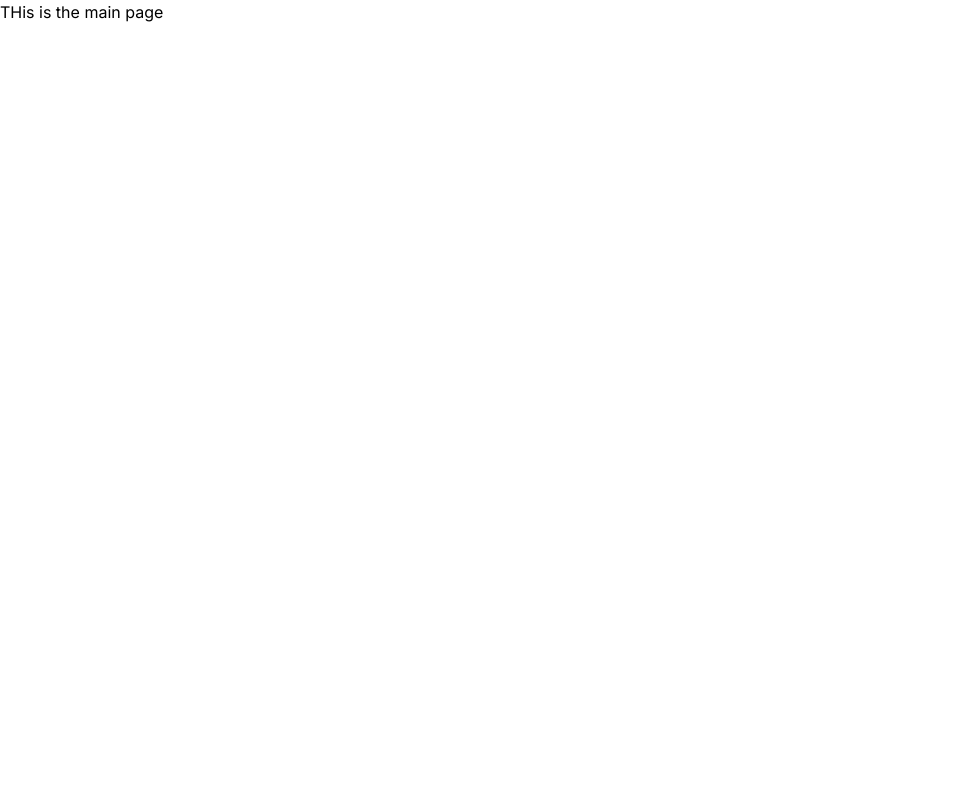
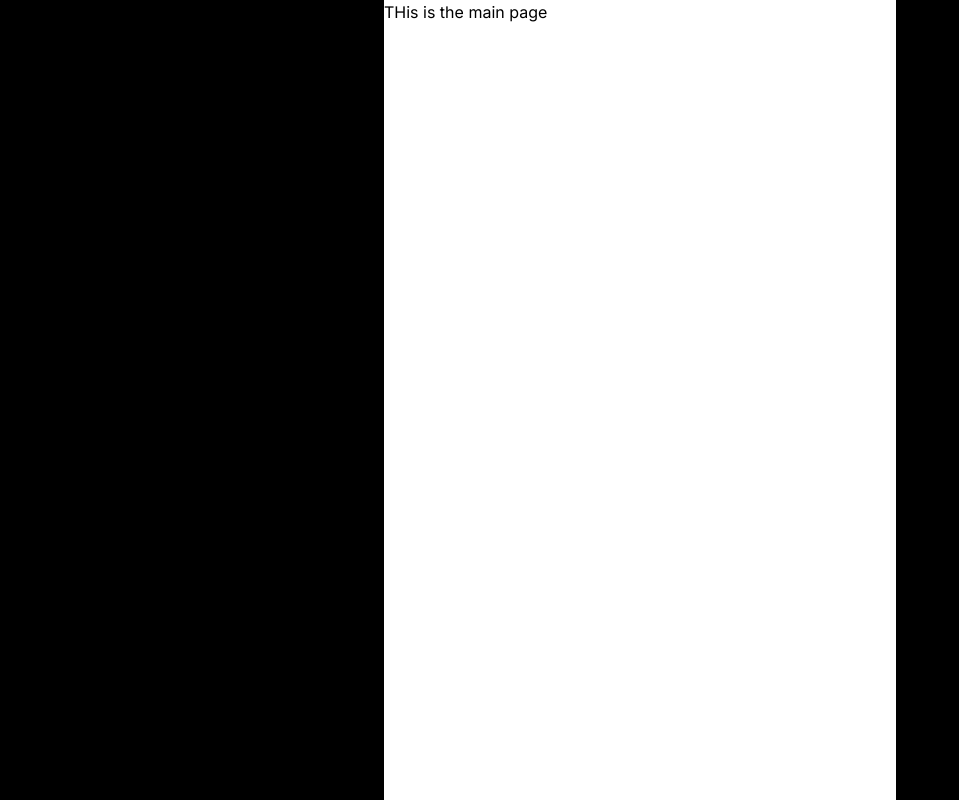
Before and after one commit to KingZedPriest/pancake, a Next.js app: page / in a window 1280 px wide. Shown: the whole page, without its empty margins (0-959 px from the left). Built offline with nearby package versions, Linux system fonts and the light colour scheme.

Commit message:
Feat: Add the Downbar component, add the main layout

```diff
--- /dev/null
+++ b/app/(main)/layout.tsx
@@ -0,0 +1,7 @@
+export default function MainLayout({ children }: { children: React.ReactNode }) {
+    return (
+      <section className="bg-white h-full w-full sm:w-[80%] md:w-[60%] lg:w-[50%] xl:w-[40%] mx-auto">
+        {children}
+      </section>
+    )
+  }
--- a/app/layout.tsx
+++ b/app/layout.tsx
@@ -12,7 +12,7 @@ export const metadata: Metadata = {
 export default function RootLayout({ children }: Readonly<{ children: React.ReactNode }>) {
   return (
     <html lang="en">
-      <body className={`${inter.className} bg-[#FFFFFF]`}>{children}</body>
+      <body className={`${inter.className} bg-black h-dvh`}>{children}</body>
     </html>
   );
 }
--- /dev/null
+++ b/components/ui/Downbar.tsx
@@ -0,0 +1,9 @@
+const DownBar = () => {
+    return (
+        <main>
+
+        </main>
+     );
+}
+
+export default DownBar;
--- a/package.json
+++ b/package.json
@@ -10,6 +10,7 @@
   },
   "dependencies": {
     "@twa-dev/sdk": "^7.8.0",
+    "iconsax-react": "^0.0.8",
     "jose": "^5.6.3",
     "next": "14.2.5",
     "react": "^18",
--- a/tailwind.config.ts
+++ b/tailwind.config.ts
@@ -7,6 +7,13 @@ const config: Config = {
     "./app/**/*.{js,ts,jsx,tsx,mdx}",
   ],
   theme: {
+    screens: {
+      sm: '480px',
+      md: '768px',
+      lg: '1024px',
+      xl: '1280px',
+      "2xl": "1400px",
+    },
     extend: {
       backgroundImage: {
         "gradient-radial": "radial-gradient(var(--tw-gradient-stops))",
```
Also changed, not shown: 1 other file (tests, documents, lock files or other folders).
